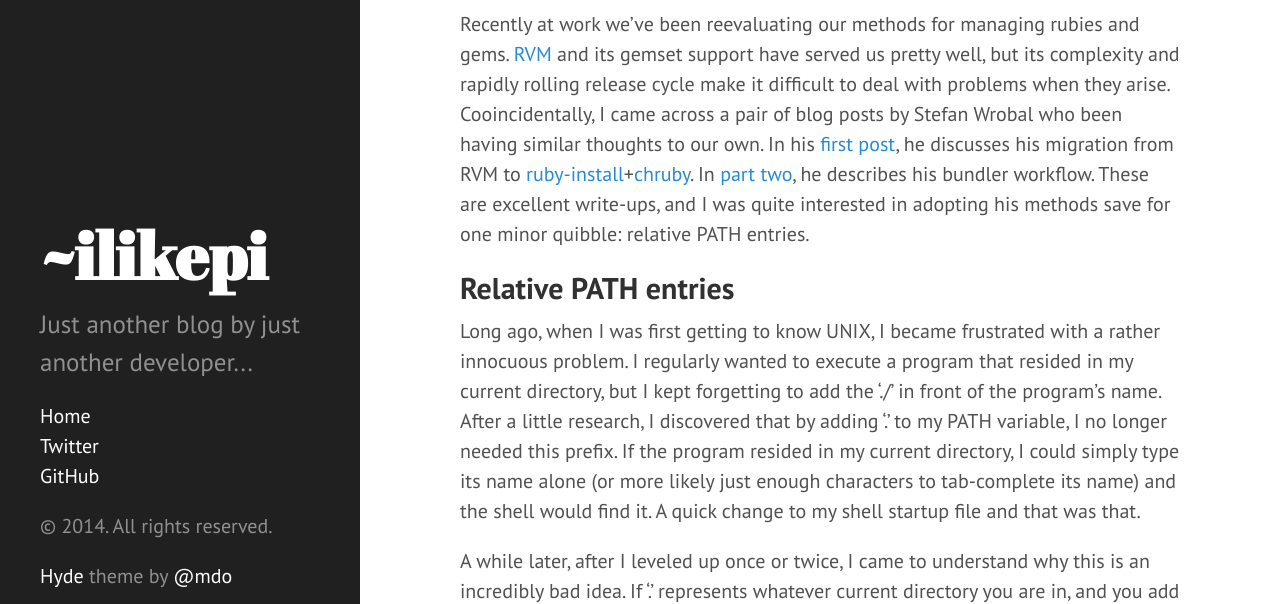
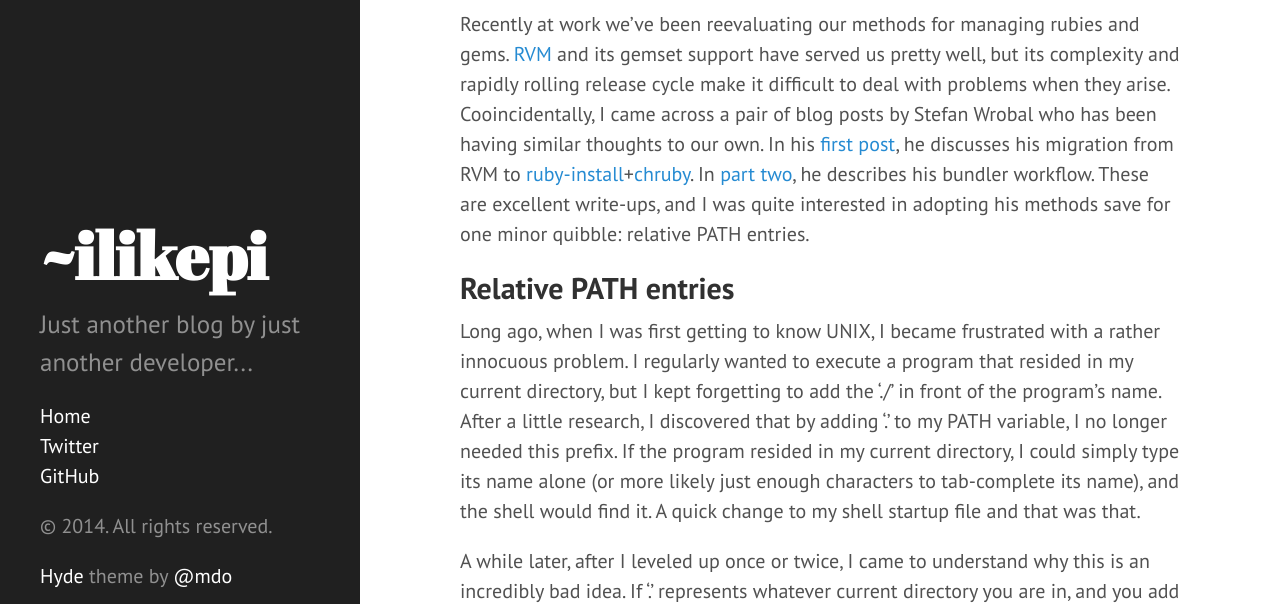
Before and after one commit to ilikepi/ilikepi.github.io, a Jekyll site: the page built from _posts/2014-02-21-chruby-bundler-and-the-search-for-binstubs.md, in a window 1280 px wide and 900 px high. Shown: the part 269-873 px from the top of the window. Built offline with Jekyll 4.4.1, drawn with Linux system fonts in a browser that asks for light colours; Markdown is read by kramdown in place of the engine named in the settings; some of the changed text lies outside the part shown.

Commit message:
Typos and clarifications

```diff
--- a/_posts/2014-02-21-chruby-bundler-and-the-search-for-binstubs.md
+++ b/_posts/2014-02-21-chruby-bundler-and-the-search-for-binstubs.md
@@ -9,8 +9,8 @@ Recently at work we've been reevaluating our methods for managing rubies and
 gems.  [RVM][] and its gemset support have served us pretty well, but its
 complexity and rapidly rolling release cycle make it difficult to deal with
 problems when they arise.  Cooincidentally, I came across a pair of blog posts
-by Stefan Wrobal who been having similar thoughts to our own.  In his [first
-post][swrobel-part-1], he discusses his migration from RVM to
+by Stefan Wrobal who has been having similar thoughts to our own.  In his
+[first post][swrobel-part-1], he discusses his migration from RVM to
 [ruby-install][]+[chruby][].  In [part two][swrobel-part-2], he describes his
 bundler workflow.  These are excellent write-ups, and I was quite interested
 in adopting his methods save for one minor quibble: relative PATH entries.
@@ -23,8 +23,9 @@ resided in my current directory, but I kept forgetting to add the './' in
 front of the program's name.  After a little research, I discovered that by
 adding '.' to my PATH variable, I no longer needed this prefix.  If the
 program resided in my current directory, I could simply type its name alone
-(or more likely just enough characters to tab-complete its name) and the shell
-would find it.  A quick change to my shell startup file and that was that.
+(or more likely just enough characters to tab-complete its name), and the
+shell would find it.  A quick change to my shell startup file and that was
+that.
 
 A while later, after I leveled up once or twice, I came to understand why this
 is an incredibly bad idea.  If '.' represents whatever current directory you
```
Also changed, not shown: other parts of _posts/2014-02-21-chruby-bundler-and-the-search-for-binstubs.md (+2 -2 lines).
